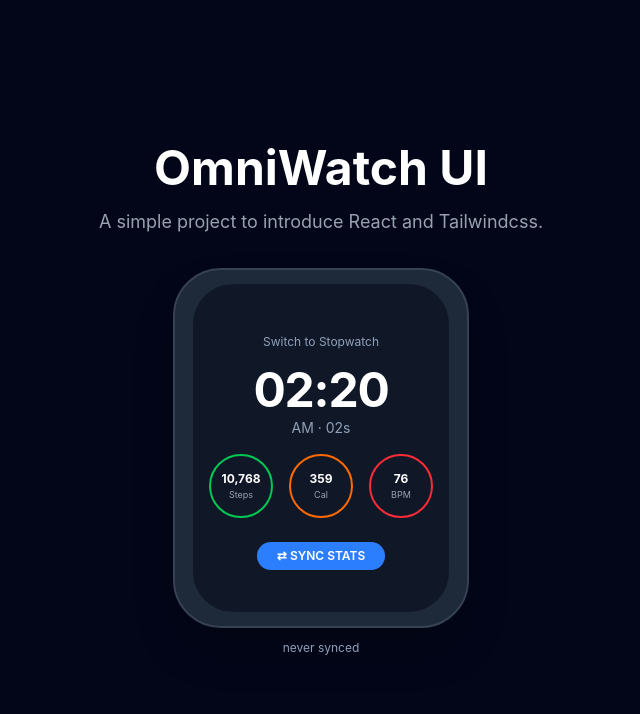
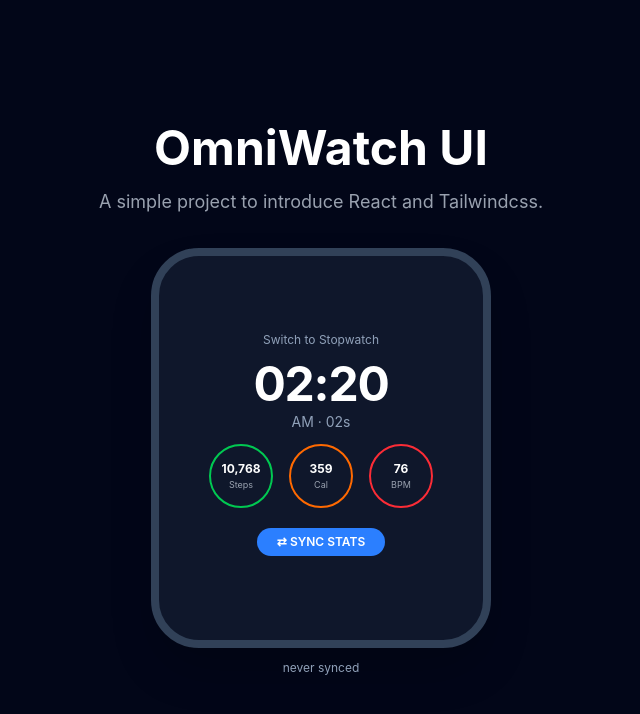
Before and after one commit to sammariumm/omniwatch-ui, a React (Vite) app: page / in a window 1280 px wide. Shown: the top 714 px of the page, without its empty margins (319-959 px from the left). Built offline with nearby package versions, Linux system fonts and the light colour scheme.

Commit message:
fix: changed WatchFrame and ShowCurrentMode size and overflow settings

```diff
--- a/src/components/ShowCurrentMode.jsx
+++ b/src/components/ShowCurrentMode.jsx
@@ -1,7 +1,7 @@
 function ShowCurrentMode({ currentMode, onToggle }) {
   if (currentMode === 'clock') {
     return (
-      <button onClick={onToggle} className="mt-2 text-xs text-slate-400 hover:text-white transition-colors">
+      <button onClick={onToggle} className="mt-13 text-xs text-slate-400 hover:text-white transition-colors">
         Switch to Stopwatch
       </button>
     );
--- a/src/components/WatchFrame.jsx
+++ b/src/components/WatchFrame.jsx
@@ -1,14 +1,11 @@
 function WatchFrame({ children }) {
   return (
-    <div className="w-74 h-90 rounded-[3rem] bg-gray-800
-                    border-2 border-gray-700 flex items-center
-                    justify-center shadow-2xl">
-      <div className="w-66s h-82 rounded-[2.5rem] bg-gray-900
-                      flex flex-col items-center justify-center gap-4 p-4">
+    <div className="w-85 h-[400px] bg-slate-900 rounded-[3rem] border-8 border-slate-700 shadow-2xl p-6 overflow-hidden">
+      <div className="flex flex-col items-center gap-3">
         {children}
       </div>
     </div>
-  )
+  );
 }
 
 export default WatchFrame;
```
